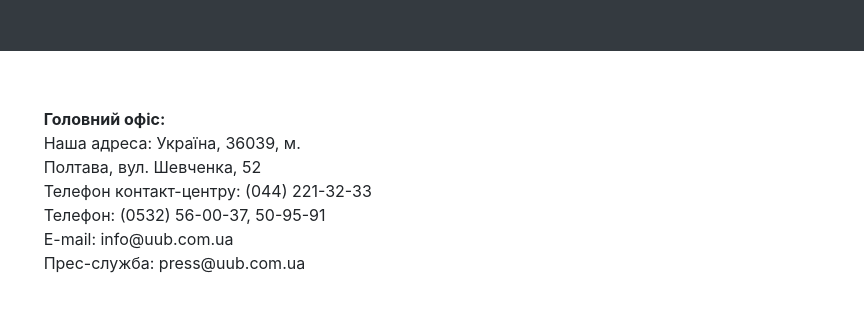
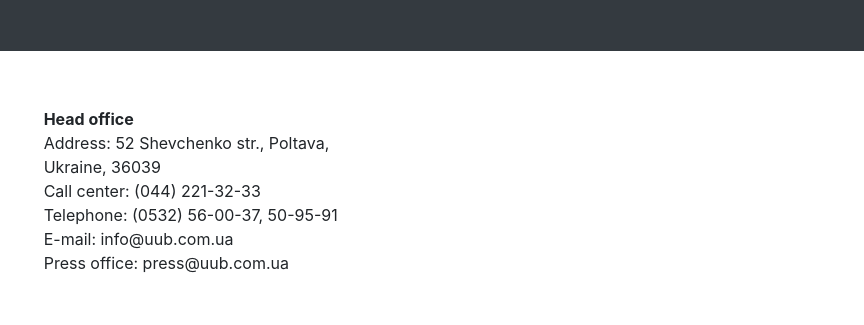
Before and after one commit to SerhiiChudnivets/UUB, a plain HTML site: page About_us.html in a window 1280 px wide. Shown: the part 30-355 px from the top of the page, 416-1280 px from the left. Drawn offline with nearby package versions, Linux system fonts and the light colour scheme.

Commit message:
Измененн контент страницы

```diff
--- a/About_us.html
+++ b/About_us.html
@@ -41,17 +41,17 @@
                 </div>
                 <div class=" col-lg-4  col-md-12 mt-2 p-5 w-100 col-sm-12 col-xs-12">
                     <p>
-                        <strong>Головний офіс:</strong>
+                        <strong>Head office</strong>
                         <br>
-                            Наша адреса: Україна, 36039, м. Полтава, вул. Шевченка, 52
+                            Address: 52 Shevchenko str.,  Poltava,  Ukraine, 36039
                         <br>
-                            Телефон контакт-центру: (044) 221-32-33
+                            Call center: (044) 221-32-33
                         <br>
-                            Телефон: (0532) 56-00-37, 50-95-91
+                            Telephone: (0532) 56-00-37, 50-95-91
                         <br>
                             E-mail: info@uub.com.ua
                         <br>
-                            Прес-служба: press@uub.com.ua
+                            Press office: press@uub.com.ua
                     </p>
                 </div>
             </div>
```
